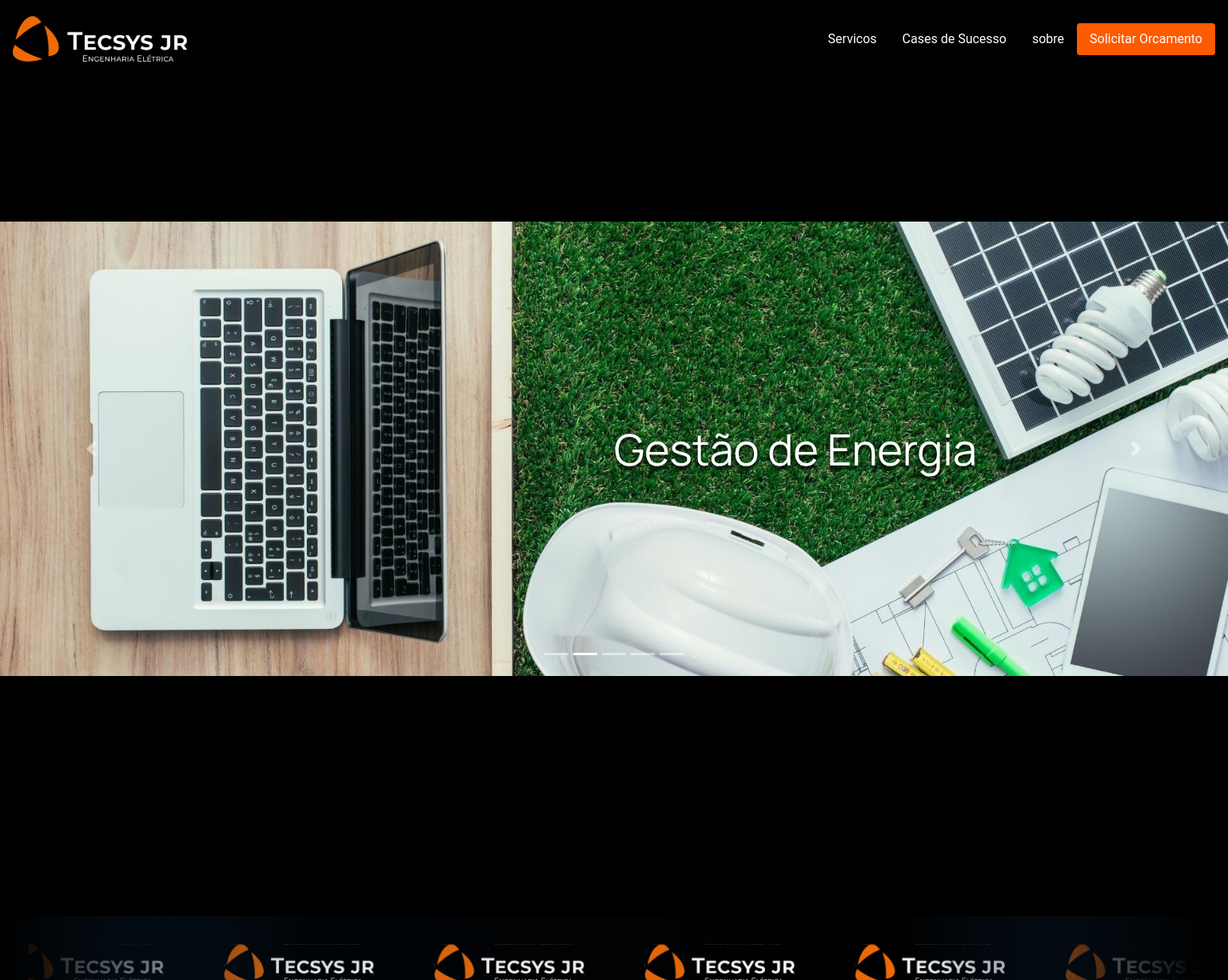
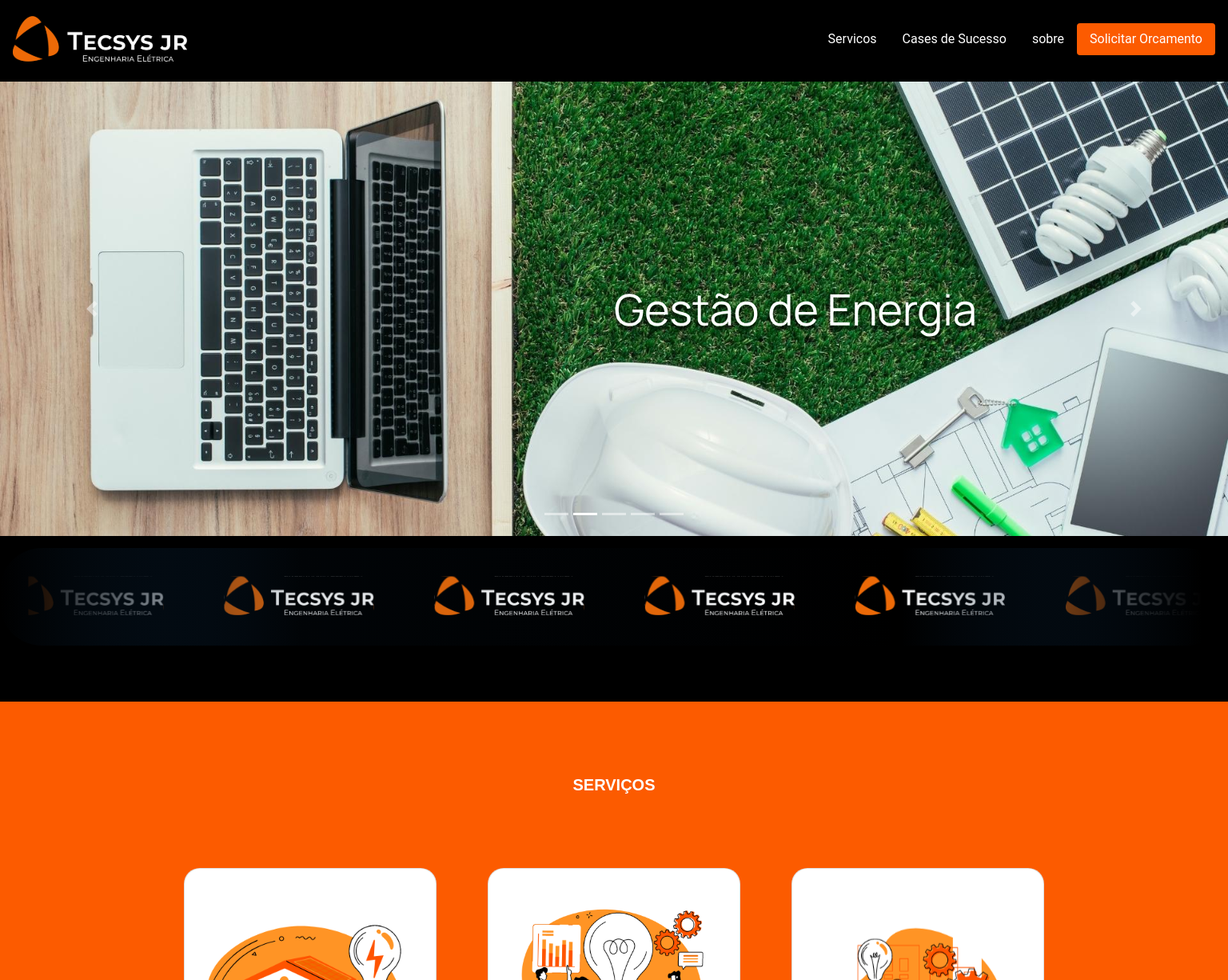
Before and after one commit to sitetecsys/soft-tecsys, an Angular app: page / in a window 1536 px wide. Shown: the top 1225 px of the page at 80% size. Built offline with nearby package versions, Linux system fonts and the light colour scheme.

Commit message:
feito ajuste na tela inicial na responsividade para mobile e tbm no fotter de solicitar orcamento

```diff
--- a/src/app/principal/principal.component.scss
+++ b/src/app/principal/principal.component.scss
@@ -305,7 +305,18 @@ figcaption {
     .div-class-button-footer{
         margin-left: 760px;
     }
-
+    .carrousel-moving{
+        padding-bottom: 25px;
+    }
+    .footer-principal {
+        // margin-top: auto;
+        // margin-bottom: auto;
+        // margin-left: auto;
+        // margin-right: auto;
+        // display: flex;
+        padding-top: 15px;
+        padding-bottom: 70px;
+    }
     .texto-solicitar-orcamento{
         position: absolute;
         // background-color: rgba(0,0,0,0.5);
```
